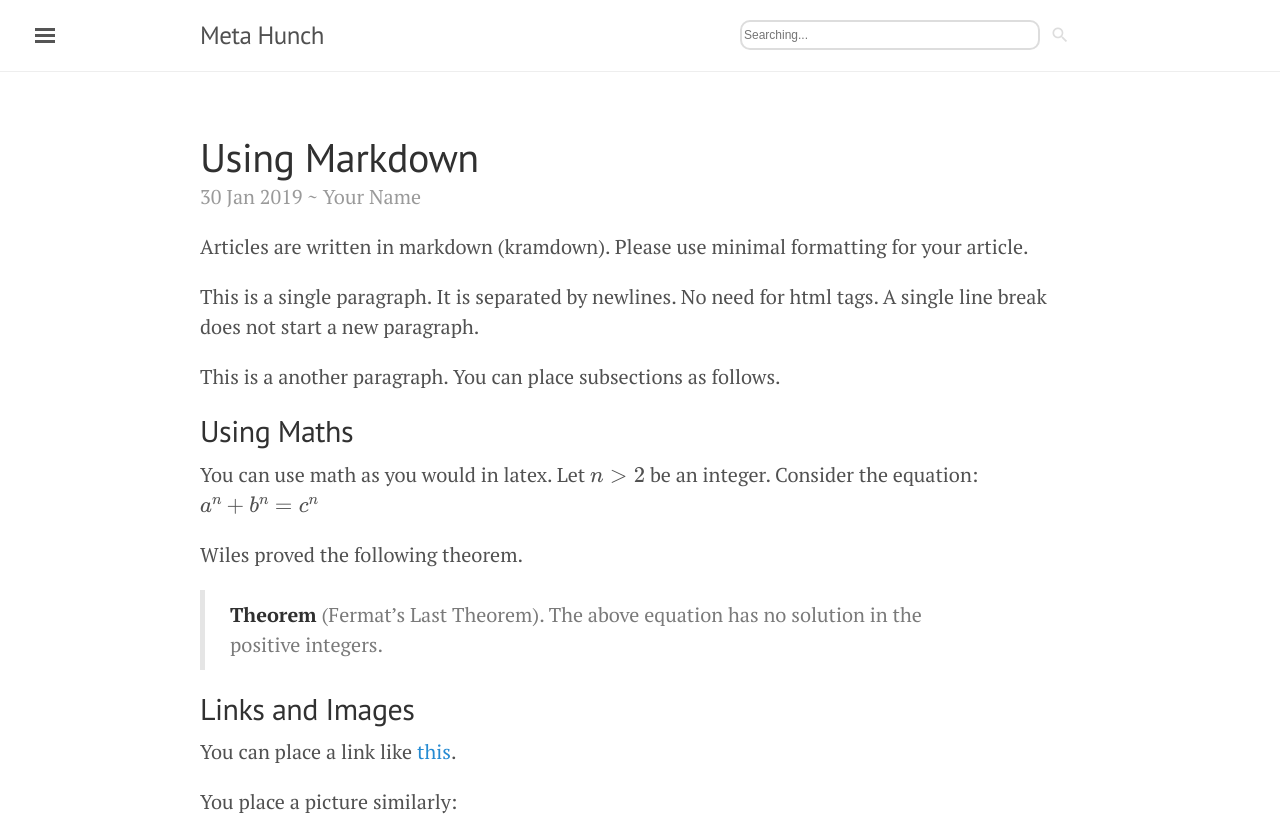
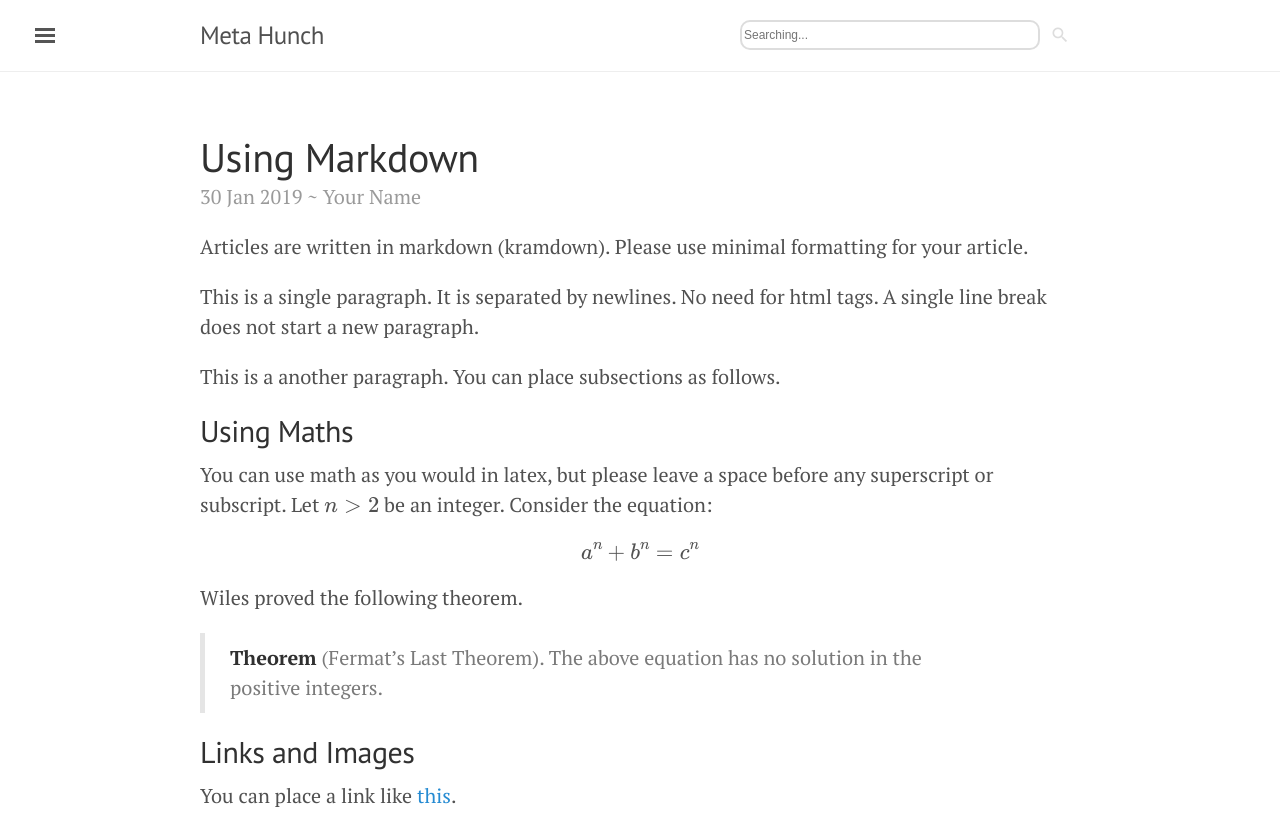
Before and after one commit to metahunch/metahunch.github.io, a Jekyll site: the page built from _collections/guide/example.md, in a window 1280 px wide. Shown: the top 817 px of the page. Built offline with Jekyll 4.4.1, drawn with Linux system fonts in a browser that asks for light colours; formulas are drawn with MathJax 3; grey boxes are pictures that could not be loaded.

Commit message:
:pencil: update guidelines for writing equations

```diff
--- a/_collections/guide/example.md
+++ b/_collections/guide/example.md
@@ -18,10 +18,12 @@ You can place subsections as follows.
 
 ## Using Maths
 
-You can use math as you would in latex. Let $n>2$ be an integer.
-Consider the equation:
+You can use math as you would in latex,
+but please leave a space before any superscript or subscript.
+Let $n > 2$ be an integer. Consider the equation:
+
 $$
-a^n + b^n = c^n
+a ^n + b ^n = c ^n
 $$
 
 Wiles proved the following theorem.
```
Also changed, not shown: _collections/guide/index.md (+5 -4 lines).
